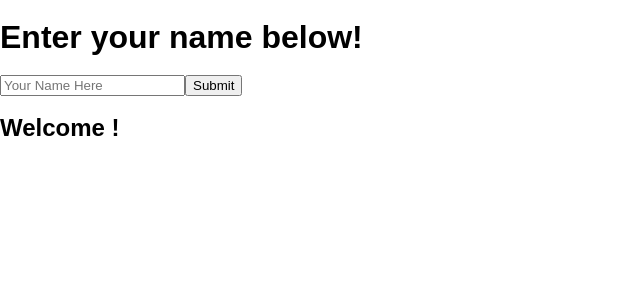
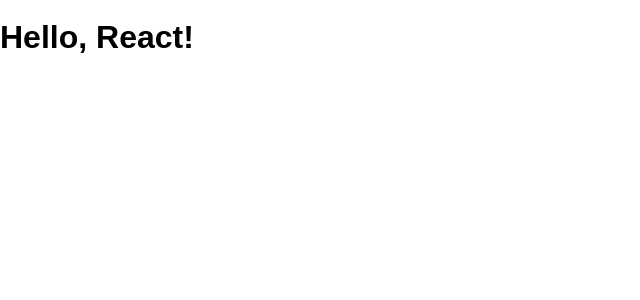
Before and after one commit to ddemerin/spa-test, a React (Create React App) app: page / in a window 1280 px wide. Shown: the top 300 px of the page, without its empty margins (0-640 px from the left). Built offline with nearby package versions, Linux system fonts and the light colour scheme.

Commit message:
running through Tania Rascia's react tutorial

```diff
--- a/src/App.jsx
+++ b/src/App.jsx
@@ -1,33 +1,10 @@
-import React, { useState } from 'react'
+import React, { Component } from 'react'
 
 const App = () => {
-  const [name, setName] = useState('')
-  console.log(name)
-
-  const updateName = (e) => {
-    e.preventDefault()
-    const key = e.target.name
-    console.log(key)
-    const value = e.target.value
-    console.log(value)
-    setName(value)
-  }
-
   return (
-    <>
-      <h1>Enter your name below!</h1>
-      <form>
-        <input
-          type="text"
-          placeholder="Your Name Here"
-          name="Name"
-          value={name}
-          onChange={updateName}
-        />
-        <button onClick={updateName}>Submit</button>
-        {{ name } ? <h2>{`Welcome ${name}!`}</h2> : <></>}
-      </form>
-    </>
+    <div className="App">
+      <h1>Hello, React!</h1>
+    </div>
   )
 }
 
```
Also changed, not shown: src/Table.jsx (added, +32 -0 lines).
